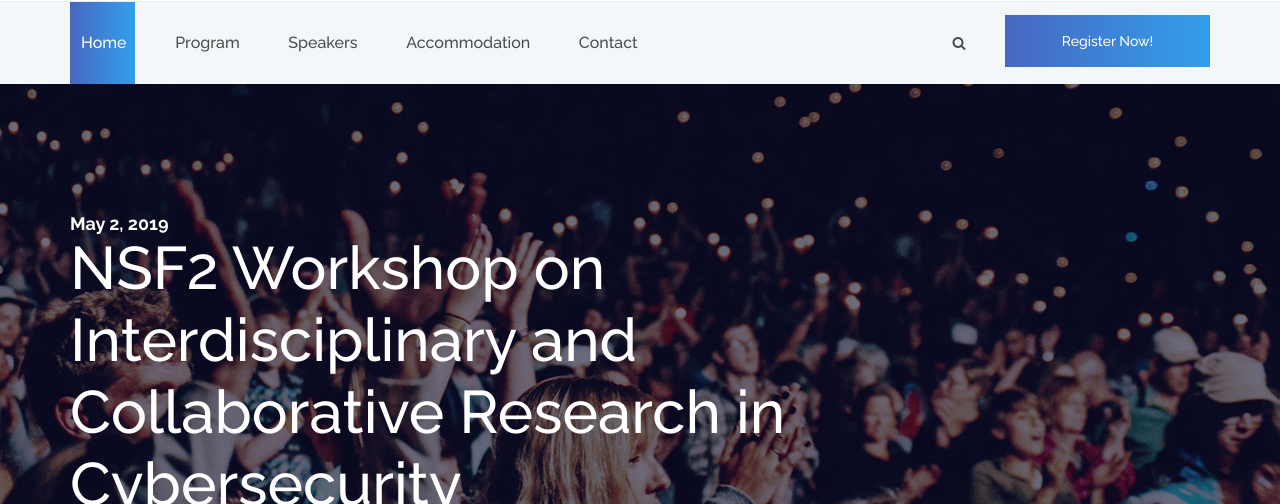
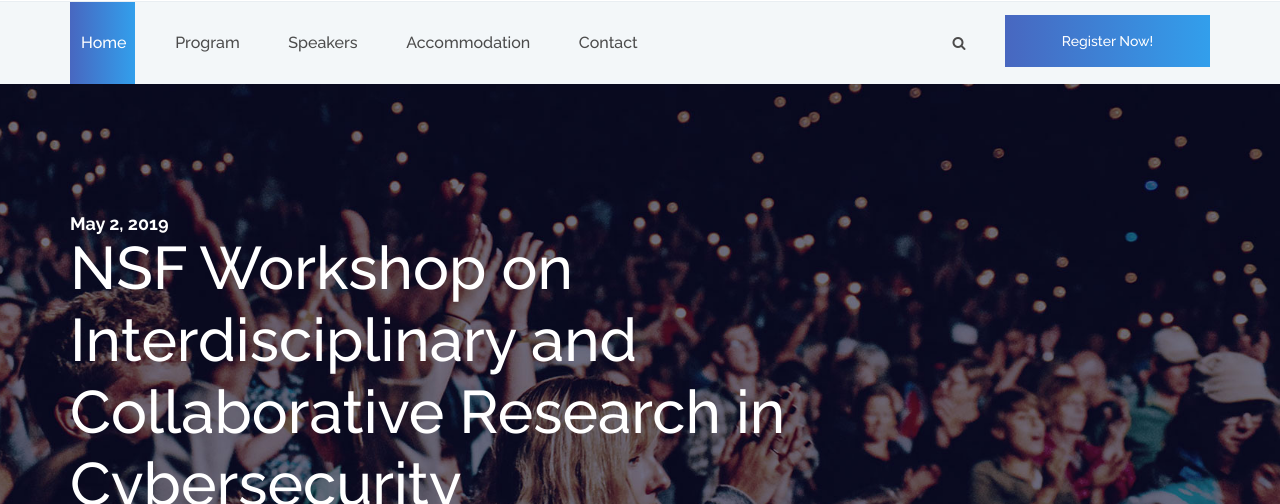
Before and after one commit to p-neumann/quantum, a plain HTML site: page docs/index.html in a window 1280 px wide. Shown: the part 126-630 px from the top of the page. Drawn offline with Linux system fonts and the light colour scheme.

Commit message:
Update index.html
yes

```diff
--- a/docs/index.html
+++ b/docs/index.html
@@ -149,7 +149,7 @@
 					<div class="col">
 						<div class="home_content">
 							<div class="home_date">May 2, 2019</div>
-							<div class="home_title">NSF2 Workshop on Interdisciplinary and Collaborative Research in Cybersecurity</div>
+							<div class="home_title">NSF Workshop on Interdisciplinary and Collaborative Research in Cybersecurity</div>
 							<div class="home_location">Columbus, Georgia</div>
 							<div class="home_text">
 
```
